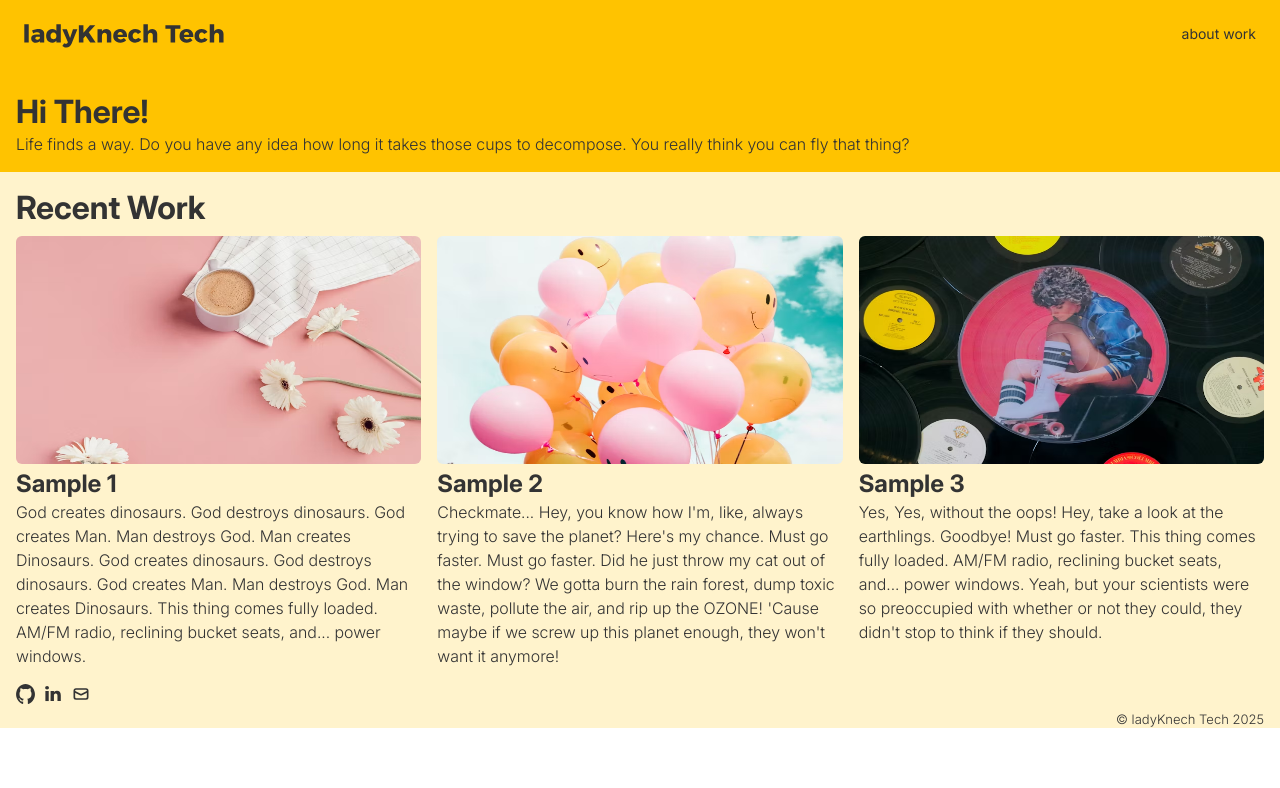
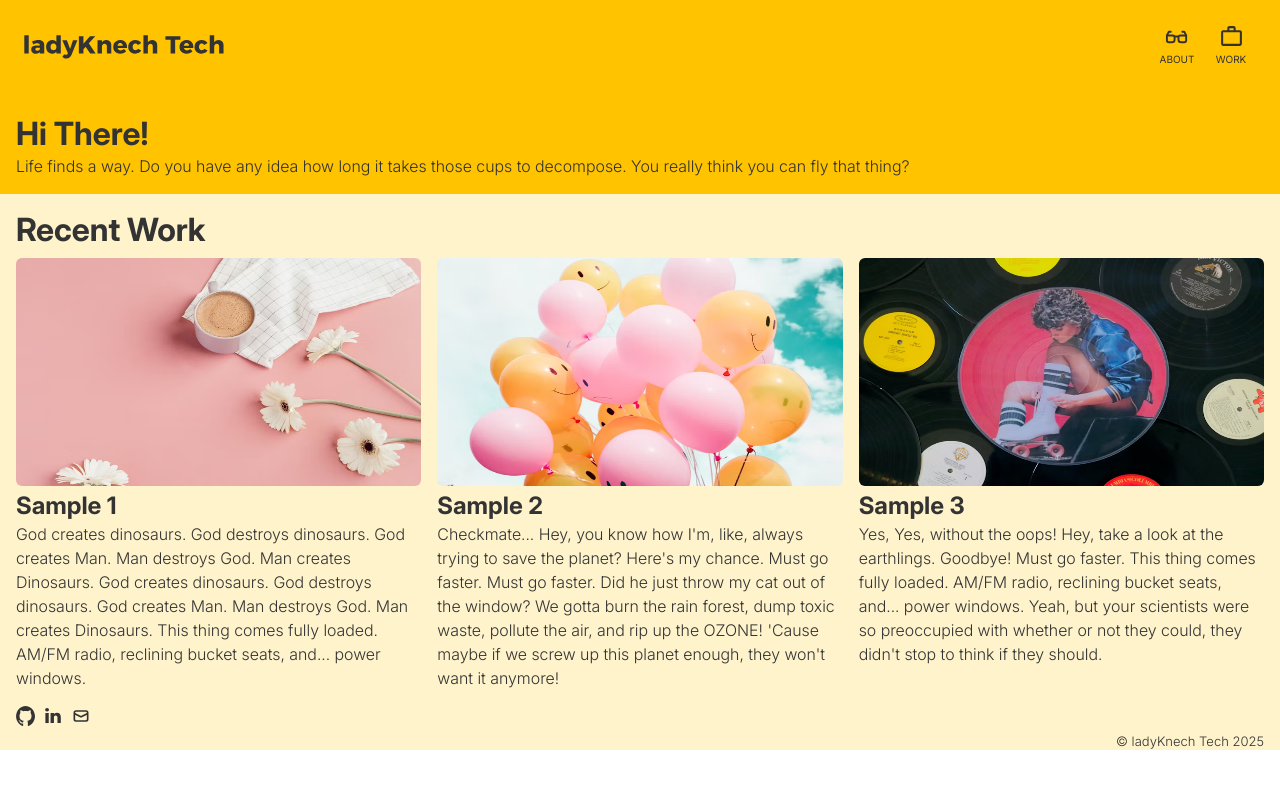
Before and after one commit to jmknec/lkt-portfolio, a React (Vite) app: page / in a window 1280 px wide. Shown: the top 788 px of the page. Built offline with nearby package versions, Linux system fonts and the light colour scheme.

Commit message:
style header buttons

```diff
--- a/src/App.jsx
+++ b/src/App.jsx
@@ -11,7 +11,7 @@ function App() {
         <Routes>
           <Route path="/" element={<HomePage />} />
           <Route path="about" element={<AboutPage />} />
-          <Route path="projects" element={<ProjectsPage />} />
+          <Route path="work" element={<ProjectsPage />} />
         </Routes>
       </div>
     </BrowserRouter>
--- a/src/components/Button/Button.jsx
+++ b/src/components/Button/Button.jsx
@@ -1,11 +1,11 @@
 import "./Button.scss";
 
-export default function Button({ text, onClick, icon, active }) {
+export default function Button({ text, onClick, icon }) {
   return (
     <>
-      <button className={`button ${active ? "active" : ""}`} onClick={onClick}>
+      <button className="button" onClick={onClick}>
         <img
-          className="icon icon--button"
+          className="button__icon"
           src={icon}
           alt={`icon for ${text} button`}
         />
--- a/src/components/Button/Button.scss
+++ b/src/components/Button/Button.scss
@@ -1,3 +1,28 @@
 @use "../../styles/partials/variables" as *;
 @use "../../styles/partials/mixins" as *;
 @use "../../styles/partials/typography" as *;
+
+.button {
+  @include mb-cta;
+  cursor: pointer;
+  display: flex;
+  flex-direction: column;
+  align-items: center;
+  background-color: inherit;
+  color: $lkt-dk-grey;
+  filter: none;
+  border: none;
+  height: 50px;
+  width: 50px;
+
+  &:hover {
+    filter: contrast(150%);
+    transform: scale(1.2) rotate(15deg);
+    transition: all 0.3s ease-in-out;
+  }
+
+  &__icon {
+    height: 25px;
+    width: 25px;
+  }
+}
--- a/src/components/Header/Header.jsx
+++ b/src/components/Header/Header.jsx
@@ -1,10 +1,22 @@
-import { Link, useNavigate, useLocation } from "react-router-dom";
+import { Link, useNavigate } from "react-router-dom";
 import "./Header.scss";
 import Button from "../Button/Button";
 import logo from "../../assets/icons/logo.svg";
 import lkt from "../../assets/icons/lkt.svg";
+import about from "../../assets/icons/about.svg";
+import work from "../../assets/icons/work.svg";
 
 export default function Header({ headerClass }) {
+  const navigate = useNavigate();
+
+  function aboutClick() {
+    navigate("/about");
+  }
+
+  function workClick() {
+    navigate("/work");
+  }
+
   return (
     <>
       <header className={headerClass}>
@@ -18,18 +30,8 @@ export default function Header({ headerClass }) {
             </Link>
           </div>
           <nav className="header__site-nav">
-            <ul className="header__list">
-              <li className="header__nav-item">
-                <Link className="header__link" to={"about"}>
-                  about
-                </Link>
-              </li>
-              <li className="header__nav-item">
-                <Link className="header__link" to={"projects"}>
-                  work
-                </Link>
-              </li>
-            </ul>
+            <Button text="ABOUT" onClick={aboutClick} icon={about} />
+            <Button text="WORK" onClick={workClick} icon={work} />
           </nav>
         </div>
       </header>
--- a/src/components/Header/Header.scss
+++ b/src/components/Header/Header.scss
@@ -8,6 +8,7 @@
   &__container {
     display: flex;
     justify-content: space-between;
+    align-content: center;
     padding: 0.75rem;
 
     @include tablet {
@@ -15,13 +16,21 @@
     }
   }
 
-  &__list {
-    list-style-type: none;
+  &__logo-container {
     display: flex;
-    gap: 0.25rem;
+    align-items: center;
   }
 
-  &__link--dt {
+  &__link {
+    filter: none;
+
+    &:hover {
+      filter: contrast(150%);
+      transform: scale(1.2) rotate(-15deg);
+      transition: all 0.3s ease-in-out;
+    }
+
+    &--dt {
       display: none;
 
       @include tablet {
@@ -29,18 +38,16 @@
       }
     }
 
-  &__link--mobile {
+    &--mobile {
       @include tablet {
         display: none;
       }
     }
+  }
 
-  &__nav-item {
-    @include mb-cta;
-
-    @include tablet {
-      @include dt-cta;
-    }
+  &__site-nav {
+    display: flex;
+    gap: 0.25rem;
   }
 }
 
```
Also changed, not shown: src/assets/icons/about.svg (added), src/assets/icons/work.svg (added). Lines whose indentation alone changed are shown as unchanged.
